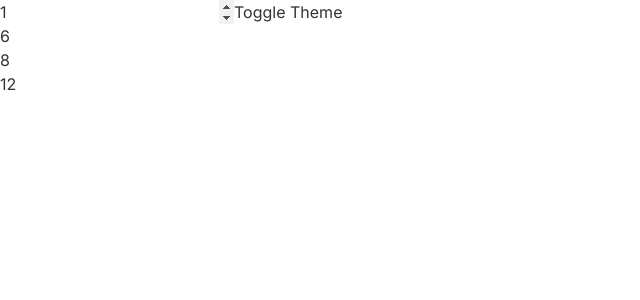
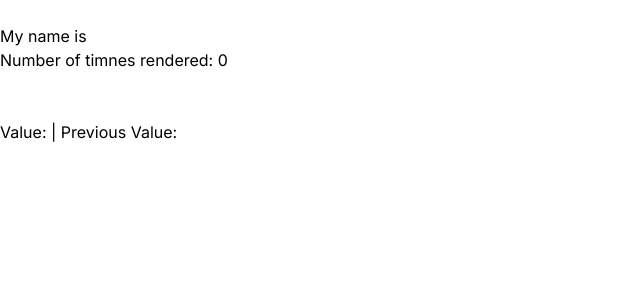
Before and after one commit to KingJulius/react-fundamentals-practice, a Next.js app: page / in a window 1280 px wide. Shown: the top 300 px of the page, without its empty margins (0-640 px from the left). Built offline with nearby package versions, Linux system fonts and the light colour scheme.

Commit message:
Added UseRef Component (#5)

```diff
--- /dev/null
+++ b/app/_components/UseRef/UseRef.tsx
@@ -0,0 +1,49 @@
+"use client";
+
+import { useEffect, useRef, useState } from "react";
+
+// Number of times a component rendered on screen?
+// Similar to State - store previous value & persists within it
+// Use Case - reference html elements
+// Can be used to store previousValue of State as well
+// Shouldn't use this to update state, value & onChanges
+export const UseRef = () => {
+  const [name, setName] = useState("");
+  // const [renderCount, setRenderCount] = useState(0)
+  const renderCount = useRef(0);
+
+  // 1. Without a list of dependencies, this can lead to an infinite chain of updates.
+  //    1st render --> Called which triggers another re-render due to state update & so on
+  useEffect(() => {
+    //    setRenderCount(prevRenderCount => prevRenderCount + 1)
+    renderCount.current = renderCount.current + 1;
+  });
+
+  // Solution - useRef - persist between render of component like useState
+  // but unlike useState does not re-render component when it gets changed
+
+  // 2.
+  const [currentVal, setCurrentVal] = useState("");
+  const prevVal = useRef("");
+
+  useEffect(() => {
+    prevVal.current = currentVal;
+  }, [currentVal]);
+
+  return (
+    <>
+      <input value={name} onChange={(e) => setName(e.target.value)} />
+      <div>My name is {name}</div>
+      {/* <div>Number of timnes rendered: {renderCount}</div> */}
+      <div>Number of timnes rendered: {renderCount.current}</div>
+      <br />
+      <input
+        value={currentVal}
+        onChange={(e) => setCurrentVal(e.target.value)}
+      />
+      <div>
+        Value: {currentVal} | Previous Value: {prevVal.current}
+      </div>
+    </>
+  );
+};
--- /dev/null
+++ b/app/_components/UseRef/index.ts
@@ -0,0 +1 @@
+export { UseRef } from './UseRef'
--- a/app/page.tsx
+++ b/app/page.tsx
@@ -1,7 +1,8 @@
 // import { UseState } from "@/@/@/UseState";
 // import { UseEffect } from "@/@/@/UseEffect";
 // import { UseMemo } from "@/@/@/UseMemo";
-import { UseCallback } from "@/@/@/UseCallback";
+// import { UseCallback } from "@/@/@/UseCallback";
+import { UseRef } from "@/@/@/UseRef";
 
 export default function Home() {
   return (
@@ -9,7 +10,8 @@ export default function Home() {
     {/* <UseState /> */}
     {/* <UseEffect /> */}
     {/* <UseMemo /> */}
-    <UseCallback />
+    {/* <UseCallback /> */}
+    <UseRef />
   </div>
   );
 }
```
